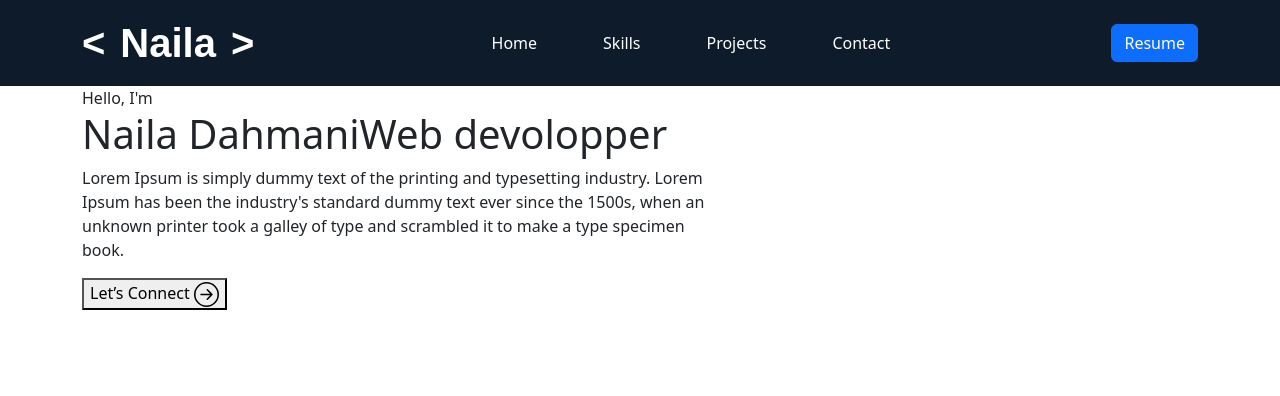
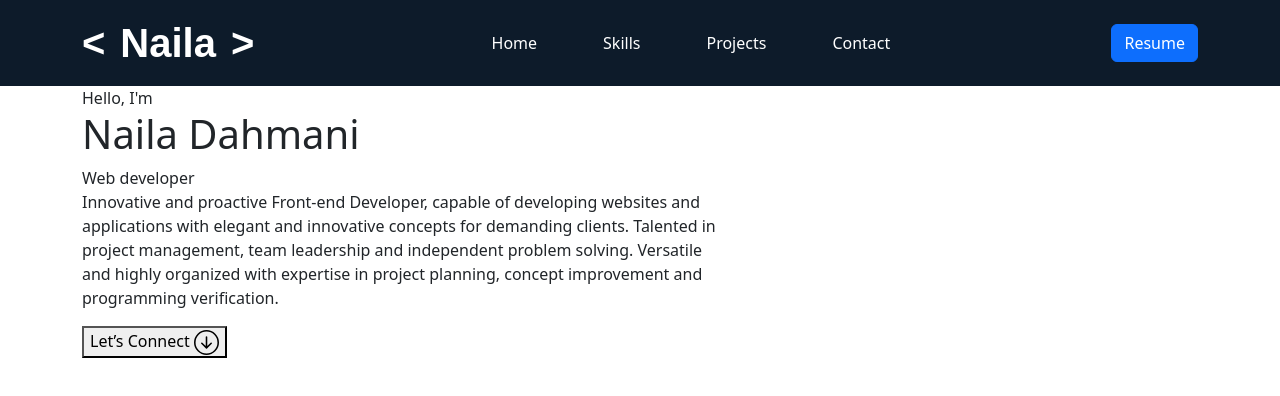
Before and after one commit to NAILAinfo/Portfolio_React, a React (Vite) app: page / in a window 1280 px wide. Shown: the top 396 px of the page. Built offline with nearby package versions, Linux system fonts and the light colour scheme.

Commit message:
modification

```diff
--- a/src/components/Banner.tsx
+++ b/src/components/Banner.tsx
@@ -1,19 +1,21 @@
 import React from "react";
-import { Col, Container, Row , Button } from "react-bootstrap";
-import { ArrowRightCircle } from 'react-bootstrap-icons';
+import { Col, Container, Row } from "react-bootstrap";
+import { ArrowDownCircle } from 'react-bootstrap-icons';  // ⬅️ nouveau import
+
 const Banner = () => {
     return (
         <section className="banner" id="home">
             <Container>
                 <Row className="align-items-center">
                     <Col xs={12} md={6} xl={7}>
-                        <span> Hello, I'm </span>
-                        <h1>{"Naila Dahmani" }
-                            <span className="wrap">Web devolopper </span>
-                        </h1>
-                        <p>Lorem Ipsum is simply dummy text of the printing and typesetting industry. Lorem Ipsum has been the industry's standard dummy text ever since the 1500s, when an unknown printer took a galley of type and scrambled it to make a type specimen book.</p>
-                        <button onClick={() => console.log('connect')}>Let’s Connect <ArrowRightCircle size={25} /></button>
+                        <span>Hello, I'm </span>
+                        <h1>{"Naila Dahmani"} </h1>
+                        <span className="wrap">Web developer</span>
+                        <p>Innovative and proactive Front-end Developer, capable of developing websites and applications with elegant and innovative concepts for demanding clients. Talented in project management, team leadership and independent problem solving. Versatile and highly organized with expertise in project planning, concept improvement and programming verification.</p>
 
+                        <button onClick={() => console.log('connect')}>
+                          Let’s Connect <ArrowDownCircle size={25} />
+                        </button>
                     </Col>
                 </Row>
             </Container>
```
